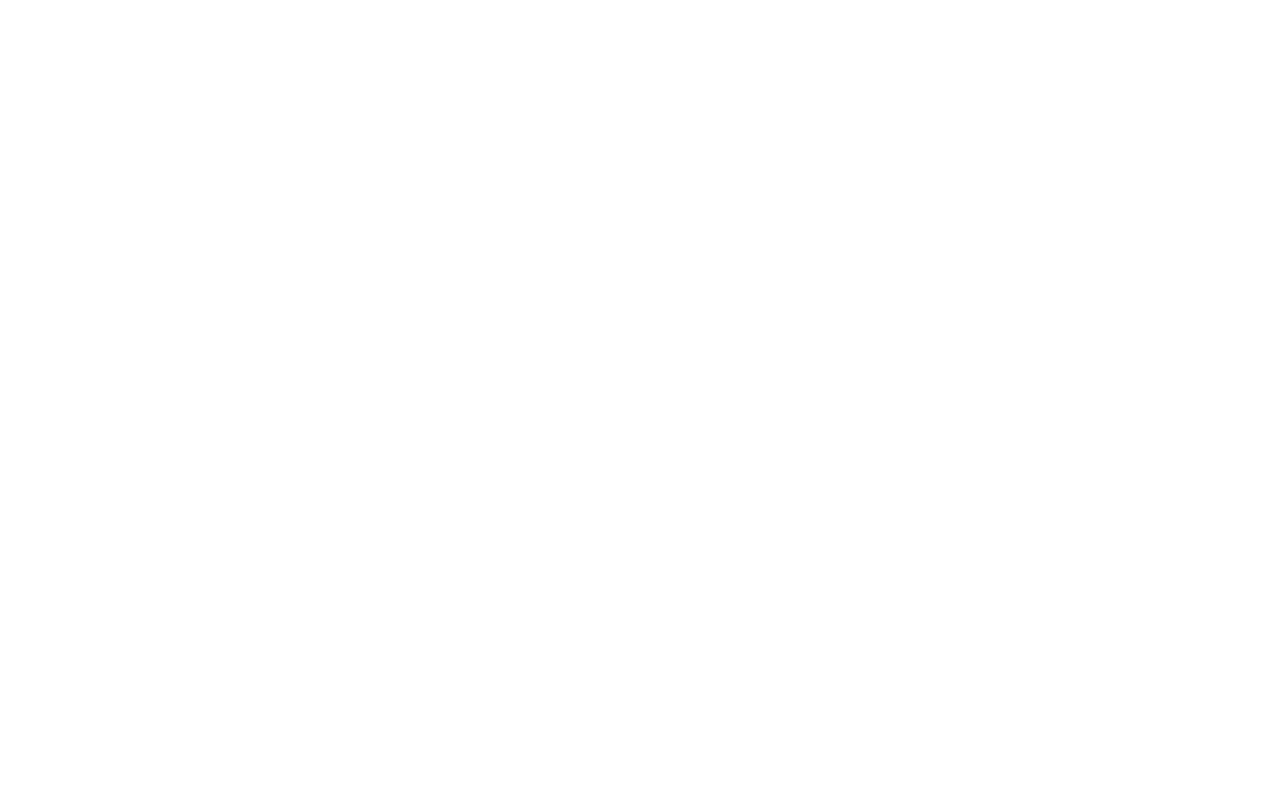
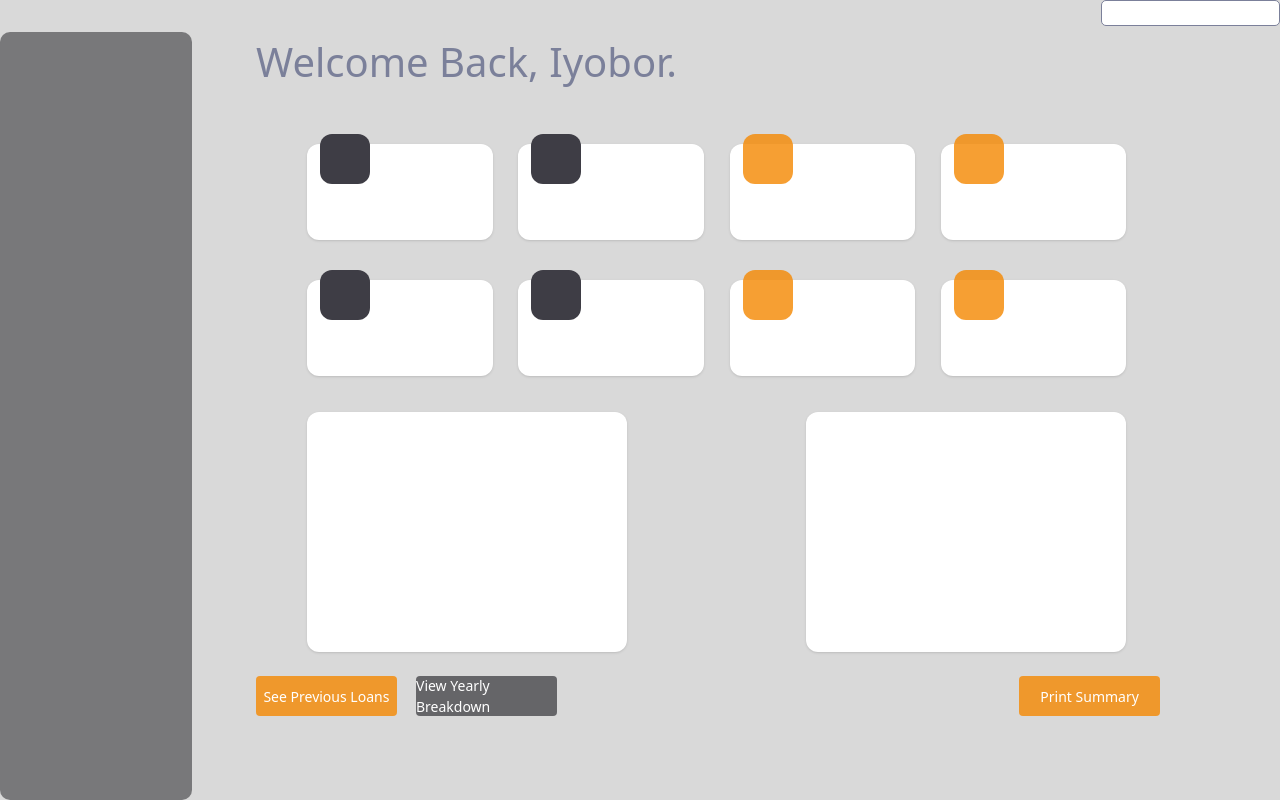
Before and after one commit to Zuky19/loanamortizationsystem, a React (Vite) app in the folder frontend/: page /Dashboard in a window 1280 px wide. Before the commit this address had no page. Built offline with nearby package versions, Linux system fonts and the light colour scheme.

Commit message:
Started Dashboard

```diff
--- a/frontend/index.html
+++ b/frontend/index.html
@@ -9,6 +9,11 @@
       href="https://fonts.googleapis.com/css2?family=Reenie+Beanie&display=swap"
       rel="stylesheet"
     />
+    <link
+      href="https://fonts.googleapis.com/css2?family=Poppins:ital,wght@1,600&display=swap"
+      rel="stylesheet"
+    />
+
     <meta name="viewport" content="width=device-width, initial-scale=1.0" />
     <title>Vite + React + TS</title>
   </head>
--- a/frontend/src/App.tsx
+++ b/frontend/src/App.tsx
@@ -3,6 +3,7 @@
 import { BrowserRouter, Routes, Route } from "react-router-dom";
 import Login from "./pages/Login.tsx";
 import LandingPage from "./pages/LandingPage.tsx";
+import Dashboard from "./pages/Dashboard.tsx";
 
 const App = () => {
   return (
@@ -10,6 +11,7 @@
       <Routes>
         <Route path="/" element={<LandingPage />}></Route>
         <Route path="/Login" element={<Login />}></Route>
+        <Route path="/Dashboard" element={<Dashboard />}></Route>
       </Routes>
     </BrowserRouter>
   );
--- a/frontend/src/index.css
+++ b/frontend/src/index.css
@@ -14,3 +14,9 @@
   background-size: cover;
   background-position: center;
 }
+
+.poppinsfont {
+  font-family: "Poppins", sans-serif;
+  font-weight: 600;
+  font-style: italic;
+}
--- /dev/null
+++ b/frontend/src/pages/Dashboard.tsx
@@ -0,0 +1,85 @@
+import React from "react";
+
+const Dashboard = () => {
+  return (
+    <div className="flex flex-1 flex-col bg-[#D9D9D9]">
+      <div className="flex h-[4vh] flex-row justify-between">
+        <img />
+        <div>
+          <input className="w-[14vw] rounded-[5px] border border-[#7B809A]" />
+          <img />
+          <img />
+        </div>
+      </div>
+      <div className="flex h-[96vh] flex-row">
+        <div className="flex h-full w-[15%] flex-col rounded-[10px] bg-[#4F4F52B2]"></div>
+        <div className="flex w-[85%] flex-col">
+          <div className="mb-[6.5vh] pl-[5vw]">
+            <p className="text-[40px] text-[#7B809A]">Welcome Back, Iyobor.</p>
+          </div>
+
+          {/* First Row */}
+          <div className="mb-[5vh] flex w-full flex-row justify-between pl-[9vw] pr-[12vw]">
+            <div className="h-[12vh] w-[14.5vw] rounded-[12px] bg-white shadow">
+              <div className="relative left-[7%] h-[6.25vh] w-[6.25vh] translate-y-[-20%] rounded-[12px] bg-[#3E3D45]"></div>
+            </div>
+            <div className="h-[12vh] w-[14.5vw] rounded-[12px] bg-white shadow">
+              <div className="relative left-[7%] h-[6.25vh] w-[6.25vh] translate-y-[-20%] rounded-[12px] bg-[#3E3D45]"></div>
+            </div>
+            <div className="h-[12vh] w-[14.5vw] rounded-[12px] bg-white shadow">
+              <div className="relative left-[7%] h-[6.25vh] w-[6.25vh] translate-y-[-20%] rounded-[12px] bg-[#F58C0AD4]"></div>
+            </div>
+            <div className="h-[12vh] w-[14.5vw] rounded-[12px] bg-white shadow">
+              <div className="relative left-[7%] h-[6.25vh] w-[6.25vh] translate-y-[-20%] rounded-[12px] bg-[#F58C0AD4]"></div>
+            </div>
+          </div>
+          {/* Second Row */}
+          <div className="mb-[4.5vh] flex w-full flex-row justify-between pl-[9vw] pr-[12vw]">
+            <div className="h-[12vh] w-[14.5vw] rounded-[12px] bg-white shadow">
+              <div className="relative left-[7%] h-[6.25vh] w-[6.25vh] translate-y-[-20%] rounded-[12px] bg-[#3E3D45]"></div>
+            </div>
+            <div className="h-[12vh] w-[14.5vw] rounded-[12px] bg-white shadow">
+              <div className="relative left-[7%] h-[6.25vh] w-[6.25vh] translate-y-[-20%] rounded-[12px] bg-[#3E3D45]"></div>
+            </div>
+            <div className="h-[12vh] w-[14.5vw] rounded-[12px] bg-white shadow">
+              <div className="relative left-[7%] h-[6.25vh] w-[6.25vh] translate-y-[-20%] rounded-[12px] bg-[#F58C0AD4]"></div>
+            </div>
+            <div className="h-[12vh] w-[14.5vw] rounded-[12px] bg-white shadow">
+              <div className="relative left-[7%] h-[6.25vh] w-[6.25vh] translate-y-[-20%] rounded-[12px] bg-[#F58C0AD4]"></div>
+            </div>
+          </div>
+          {/* Third Row */}
+          <div className="mb-[3vh] flex w-full flex-row justify-between pl-[9vw] pr-[12vw]">
+            <div className="h-[30vh] w-[25vw] rounded-[12px] bg-white shadow"></div>
+            <div className="h-[30vh] w-[25vw] rounded-[12px] bg-white shadow"></div>
+          </div>
+          {/* Button Row */}
+          <div className="flex h-[5vh] w-full flex-row justify-between pl-[5vw] pr-[15vh]">
+            <div className="flex h-full flex-row justify-between gap-[1.5vw]">
+              <div
+                className="flex h-full w-[11vw] cursor-pointer items-center justify-center rounded bg-[#F58C0AD4] text-[14px] text-white"
+                onClick={() => {}}
+              >
+                See Previous Loans
+              </div>
+              <div
+                className="flex w-[11vw] cursor-pointer items-center justify-center rounded bg-[#4F4F52D4] text-[14px] text-white"
+                onClick={() => {}}
+              >
+                View Yearly Breakdown
+              </div>
+            </div>
+            <div
+              className="flex w-[11vw] cursor-pointer items-center justify-center rounded bg-[#F58C0AD4] text-[14px] text-white"
+              onClick={() => {}}
+            >
+              Print Summary
+            </div>
+          </div>
+        </div>
+      </div>
+    </div>
+  );
+};
+
+export default Dashboard;
--- a/frontend/src/pages/LandingPage.tsx
+++ b/frontend/src/pages/LandingPage.tsx
@@ -1,5 +1,6 @@
 import React from "react";
 import logo from "../public/logo.png";
+import frcimage from "../public/wave.png";
 import useWindowDimensions from "../hooks/windowDimensions";
 import { Route, useNavigate } from "react-router-dom";
 
@@ -8,6 +9,10 @@
   const navigate = useNavigate();
   return (
     <div className="flex flex-1 flex-col items-center bg-[#D9D9D9]">
+      <img
+        src={frcimage}
+        className="absolute right-[100%] top-[95%] translate-x-[100%] translate-y-[-100%]"
+      />
       <div className="flex h-[40vh] items-center justify-center">
         <img
           src={logo}
@@ -18,13 +23,13 @@
       </div>
       <div className="flex h-[60vh] flex-col items-center">
         <div className="mb-[5vh]">
-          <p className="text-[35px] font-semibold italic leading-[67.5px]">
+          <p className="poppinsfont text-[35px] leading-[67.5px]">
             <span className="text-[#F58C0A]">WELCOME</span> TO IYOBOR
             PROGRESSIVE UNION
           </p>
         </div>
         <div>
-          <p className="text-[25px] font-semibold italic">
+          <p className="poppinsfont text-[25px]">
             <span className="text-[#B1072B8F]">GO!</span> for reliable loan
             solutions
           </p>
```
Also changed, not shown: frontend/src/public/wave.png (added).
